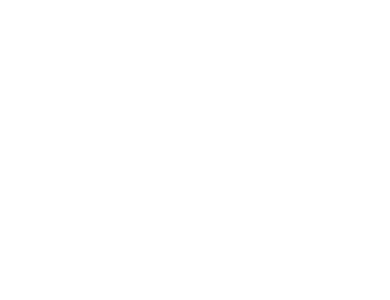
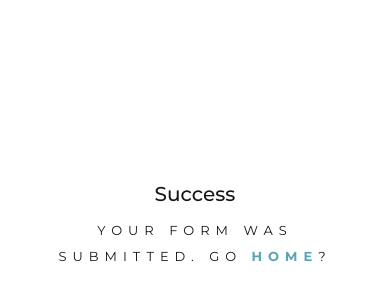
Before and after one commit to KevinAllen4325/2021-portfolio, a Next.js app: page /thank-you in a window 390 px wide. Before the commit this address had no page. Shown: the part 202-502 px from the top of the page. Built offline with nearby package versions, Linux system fonts and the light colour scheme.

Commit message:
form changes, custom 404

```diff
--- a/components/Navigation.js
+++ b/components/Navigation.js
@@ -42,11 +42,11 @@
                     display: display
                 }}
             >
-                <div className="navItems">
+                <div className="navItems" onClick={toggle}>
                     <Link className="navItem" href="/">Home</Link>
-                    <Link className="navItem" href="/#about"><a onClick={toggle}>About</a></Link>
-                    <Link className="navItem"  href="/#work"><a onClick={toggle}>Work</a></Link>
-                    <Link className="navItem"  href="/#contact-me"><a onClick={toggle}>Contact</a></Link>
+                    <Link className="navItem" href="/#about">About</Link>
+                    <Link className="navItem"  href="/#work">Work</Link>
+                    <Link className="navItem"  href="/#contact-me">Contact</Link>
                 </div>
             </nav>
         </div>
--- /dev/null
+++ b/pages/404.js
@@ -0,0 +1,14 @@
+import Link from 'next/link'
+
+const Custom404 = () => {
+    return (
+        <div className="customErrorPage">
+            <div className="container">
+                <h1>404</h1>
+                <h2>THIS PAGE COULD NOT BE FOUND. Go <Link href="/">Home</Link>?</h2>
+            </div>
+        </div>
+    )
+}
+
+export default Custom404
--- a/pages/[projectId].js
+++ b/pages/[projectId].js
@@ -1,6 +1,6 @@
 import { useRouter } from 'next/router'
 import Image from 'next/image'
-import Error from 'next/error'
+import Error from '../pages/404'
 
 import Footer from '../components/Footer'
 import Nav from '../components/Navigation'
@@ -68,7 +68,7 @@
     }
 
     if(!whiteList.includes(projectId))
-        return <Error statusCode={404}/>
+        return <Error />
 
 }
 
--- /dev/null
+++ b/pages/thank-you.js
@@ -0,0 +1,14 @@
+import Link from 'next/link'
+
+const thankYou = () => {
+    return (
+        <div className="thankYouPage">
+            <div className="container">
+                <h1>Success</h1>
+                <h2>Your form was submitted. Go <Link href="/">Home</Link>?</h2>
+            </div>
+        </div>
+    )
+}
+
+export default thankYou
--- a/styles/app.scss
+++ b/styles/app.scss
@@ -6,5 +6,6 @@
 @import './navigation.scss';
 @import './homepage.scss';
 @import './projects.scss';
+@import './thank-you.scss';
 @import './footer.scss';
 @import './mobile.scss';
--- a/styles/mobile.scss
+++ b/styles/mobile.scss
@@ -140,3 +140,21 @@
         }
     }
 }
+
+@media screen and (max-width: 450px){
+    .thankYouPage, .customErrorPage{
+        .container{
+            flex-direction: column;
+            h1{
+                border-right: none;
+                margin: 0;
+                padding: 10px 0;;
+                font-size: 20px;
+            }
+            h2{
+                line-height: 2;
+                font-size: 13px;
+            }
+        }
+    }
+}
--- a/styles/navigation.scss
+++ b/styles/navigation.scss
@@ -62,7 +62,7 @@
       a {
         font-family: $headerFont;
         font-size: 55px;
-        margin: 25px;
+        padding: 25px;
         color: white;
         text-transform: uppercase;
         letter-spacing: 3px;
--- /dev/null
+++ b/styles/thank-you.scss
@@ -0,0 +1,26 @@
+.thankYouPage, .customErrorPage{
+
+    .container{
+        height: 100vh;
+        @include flex;
+        h1{
+            display: inline-block;
+        border-right: 1px solid rgba(0, 0, 0,.3);
+        margin: 0;
+        margin-right: 20px;
+        padding: 10px 23px 10px 0;
+        font-size: 24px;
+        font-weight: 500;
+        vertical-align: top;
+        }
+        h2{
+            font-size: 15px;
+            font-weight: normal;
+            a{
+                color: $blue;
+                font-weight: bold;
+            }
+        }
+    }
+
+}
```
Also changed, not shown: components/Contact.js (+4 -3 lines).
